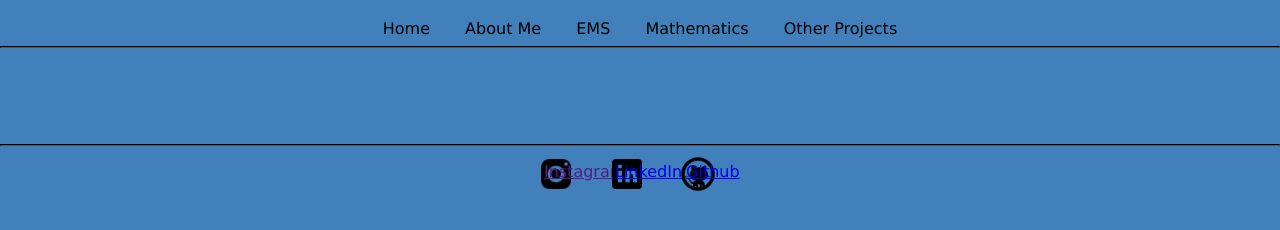
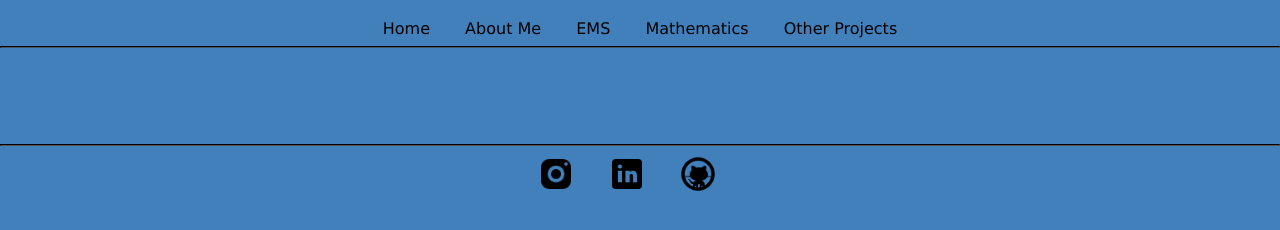
Before and after one commit to aengusandrew/aengusandrew.github.io, a plain HTML site: page index.html in a window 1280 px wide. Shown: the part 72-302 px from the top of the page. Drawn offline with Linux system fonts and the light colour scheme.

Commit message:
Added text-hide back to styles, image links aren't working.

```diff
--- a/styles.css
+++ b/styles.css
@@ -35,6 +35,7 @@ footer li {
     padding: 8px;
     background-repeat: no-repeat;
     background-size: 40px;
+    text-indent: -99999px;
     width: 50px;
     height: 50px;
 }
```
